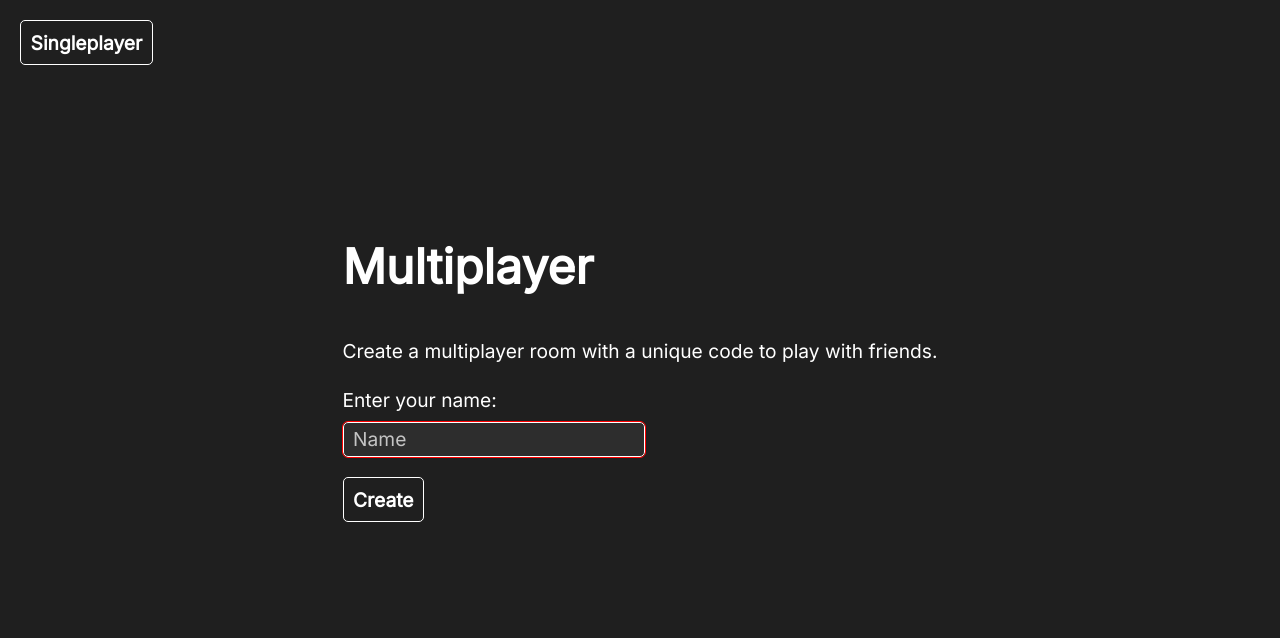
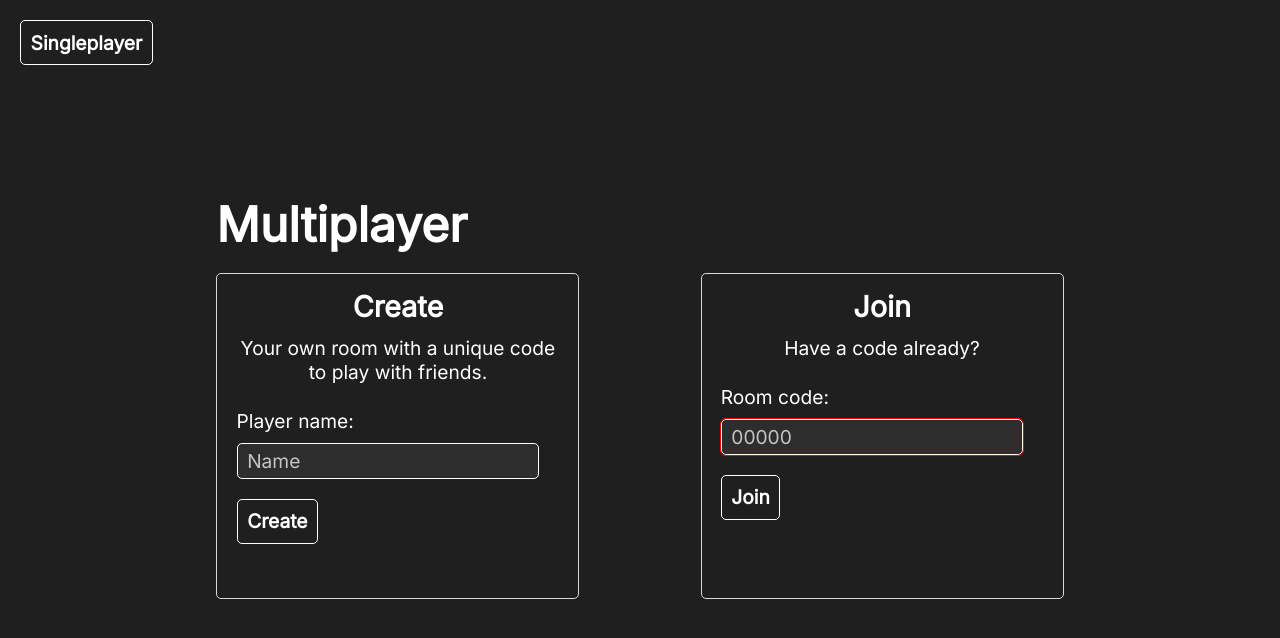
Before and after one commit to AndrewLester/typematch, a SvelteKit app in the folder client/: page /multiplayer in a window 1280 px wide. Shown: the top 638 px of the page. Built offline with nearby package versions, Linux system fonts and the light colour scheme; a web font is replaced by a local one; what svelte-local-storage-store would draw is missing.

Commit message:
Fix a lot

```diff
--- a/client/src/app.css
+++ b/client/src/app.css
@@ -42,7 +42,7 @@ h4,
 h5,
 h6 {
     font-family: var(--font-heading);
-    margin-bottom: 1em;
+    margin-bottom: 0.5em;
     line-height: 1;
 }
 
--- a/client/src/lib/components/Editor.svelte
+++ b/client/src/lib/components/Editor.svelte
@@ -261,6 +261,8 @@ export function focus() {
         class:started
         style:--current-section-number={currentSectionNumber - sectionViewStart}
         on:click={() => input?.focus()}
+        role="textbox"
+        tabindex="0"
     >
         {#each passageSections.slice(sectionViewStart, sectionViewEnd) as section, i (i + sectionViewStart)}
             {@const sectionCharIndex = passage.indexOf(section)}
@@ -388,6 +390,7 @@ span.other-cursor::after {
     padding: 0.25em;
     background-color: rgba(255, 0, 0, 0.75);
     color: white;
+    white-space: nowrap;
 }
 span.correct {
     color: rgb(217, 255, 228);
--- a/client/src/lib/components/MultiplayerStatisticsView.svelte
+++ b/client/src/lib/components/MultiplayerStatisticsView.svelte
@@ -68,7 +68,7 @@ $: multiplayerPercentStatisticsOptions = {
                     second: '2-digit',
                 }).format(value);
             }
-            return value;
+            return typeof value === 'number' ? value.toPrecision(4) : value;
         },
     },
     curve: 'curveMonotoneX',
--- a/client/src/lib/components/SingleplayerStatisticsView.svelte
+++ b/client/src/lib/components/SingleplayerStatisticsView.svelte
@@ -99,7 +99,7 @@ $: singlePlayerOverallStatisticsOptions = {
                     second: '2-digit',
                 }).format(value);
             }
-            return value;
+            return typeof value === 'number' ? value.toFixed(1) : value;
         },
     },
     curve: 'curveMonotoneX',
--- a/client/src/lib/components/multiplayer/Leaderboard.svelte
+++ b/client/src/lib/components/multiplayer/Leaderboard.svelte
@@ -1,20 +1,22 @@
 <script lang="ts">
 import type { User } from '$lib/types';
+import { flip } from 'svelte/animate';
+import { backOut } from 'svelte/easing';
 import { scale } from 'svelte/transition';
 import Trophy from '../icons/Trophy.svelte';
-import { cubicInOut } from 'svelte/easing';
-import { flip } from 'svelte/animate';
+import Hoverable from '../Hoverable.svelte';
+import { horizontalSlide } from '$lib/transition';
 
 export let users: User[];
 
 $: leaderboard = users.sort(leaderboardSort);
 
-function slideLeft(element: Element, { delay = 0, duration = 350 }) {
+function slideLeft(_: HTMLElement, { delay = 0, duration = 350 }) {
     return {
         delay,
         duration,
         css: (t: number) => {
-            const eased = cubicInOut(t);
+            const eased = backOut(t);
             return `
             transform: translateX(${(1 - eased) * 100}%);
             opacity: ${eased};
@@ -41,6 +43,7 @@ function leaderboardSort(a: User, b: User) {
 </script>
 
 <div>
+    <h2>Leaderboard</h2>
     {#each leaderboard as user, i (user.id)}
         <p
             in:slideLeft={{ delay: i * 50 }}
@@ -57,19 +60,34 @@ function leaderboardSort(a: User, b: User) {
                 {/if}
             </span>
 
-            <span class="username" class:disconnected={!user.connected}
-                >{user.name}</span
-            >
+            <Hoverable let:hovering>
+                <span
+                    class="username"
+                    class:disconnected={!user.connected}
+                    class:admin={user.admin}
+                >
+                    {user.name}
+                </span>
+                {#if hovering}
+                    <span class="ping" transition:horizontalSlide>
+                        {user.ping}ms
+                    </span>
+                {/if}
+            </Hoverable>
         </p>
     {/each}
 </div>
 
 <style>
+h2 {
+    text-decoration: underline;
+    text-underline-offset: 5px;
+}
+
 div {
     display: flex;
     flex-flow: column nowrap;
     gap: 10px;
-    overflow: hidden;
 }
 
 p {
@@ -82,6 +100,10 @@ p {
     clip-path: polygon(0% 0%, 90% 0%, 100% 100%, 10% 100%);
     color: black;
     transition: background-color 250ms ease;
+}
+
+.username.admin {
+    text-decoration: underline;
 }
 
 p .icon {
@@ -103,22 +125,28 @@ p .icon > * {
     background-color: rgb(225, 225, 225);
 }
 
-.finished:first-child {
+.finished:first-of-type {
     background-color: var(--gold-light);
     --icon-color: var(--gold);
 }
 
-.finished:nth-child(2) {
+.finished:nth-of-type(2) {
     background-color: var(--silver-light);
     --icon-color: var(--silver);
 }
 
-.finished:nth-child(3) {
+.finished:nth-of-type(3) {
     background-color: var(--bronze-light);
     --icon-color: var(--bronze);
 }
 
 .username.disconnected {
     text-decoration: line-through;
+    color: rgb(73, 73, 73);
+}
+
+.ping {
+    font-size: 0.55rem;
+    align-self: center;
 }
 </style>
--- a/client/src/lib/stores.ts
+++ b/client/src/lib/stores.ts
@@ -69,8 +69,6 @@ export function multiplayerWSStore(webSocketURL: string) {
                                 }
                             };
                             update('countdownTime');
-                            update('startTime');
-                            update('endTime');
 
                             return { local, ...data.data };
                         });
--- a/client/src/lib/types.ts
+++ b/client/src/lib/types.ts
@@ -30,8 +30,6 @@ export interface MultiplayerGame {
     };
     statistics: Record<string, any>;
     local?: {
-        startTime?: number;
-        endTime?: number;
         countdownTime?: number;
     };
 }
--- a/client/src/routes/game/[code]/+page.svelte
+++ b/client/src/routes/game/[code]/+page.svelte
@@ -45,7 +45,7 @@ $: if (game.state === GameState.Waiting) {
 
 $: userCount = Object.values(game.users).length;
 // Not sure why but sometimes $page.params.code is undefined
-$: if (browser && $preferences?.name) {
+$: if (browser && $preferences?.name && $page.params.code && !gameStore) {
     gameStore = multiplayerWSStore(
         `ws${!dev ? 's' : ''}://${PUBLIC_WORKER_HOST}/game/${
             $page.params.code
--- a/client/src/routes/multiplayer/+page.server.ts
+++ b/client/src/routes/multiplayer/+page.server.ts
@@ -6,4 +6,9 @@ export const actions = {
         const code = generateCode();
         throw redirect(303, `/game/${code}`);
     },
+    async joinGame({ request }) {
+        const formData = await request.formData();
+        const code = Number(formData.get('code'));
+        throw redirect(303, `/game/${code}`);
+    },
 };
--- a/client/src/routes/multiplayer/+page.svelte
+++ b/client/src/routes/multiplayer/+page.svelte
@@ -36,12 +36,17 @@ const setupOnCreateGame: SubmitFunction = ({ cancel }) => {
 <!-- Delay lets previous element slide a little bit out -->
 
 <section in:slide|global={{ delay: 250 }} out:slide|global>
-    <header>
     <h1>Multiplayer</h1>
-    </header>
-    <p>Create a multiplayer room with a unique code to play with friends.</p>
-    <form method="post" action="?/createGame" use:enhance={setupOnCreateGame}>
-        <label for="name">Enter your name:</label>
+    <div class="game-options">
+        <div>
+            <h2>Create</h2>
+            <p>Your own room with a unique code to play with friends.</p>
+            <form
+                method="post"
+                action="?/createGame"
+                use:enhance={setupOnCreateGame}
+            >
+                <label for="name">Player name:</label>
                 <!-- svelte-ignore a11y-autofocus -->
                 <input
                     id="name"
@@ -57,4 +62,44 @@ const setupOnCreateGame: SubmitFunction = ({ cancel }) => {
                     <button disabled={submitting}>Create</button>
                 </div>
             </form>
+        </div>
+        <div>
+            <h2>Join</h2>
+            <p>Have a code already?</p>
+            <form method="post" action="?/joinGame" use:enhance>
+                <label for="code">Room code:</label>
+                <!-- svelte-ignore a11y-autofocus -->
+                <input
+                    id="code"
+                    type="text"
+                    placeholder="00000"
+                    name="code"
+                    autofocus
+                    required
+                    minlength="5"
+                    maxlength="5"
+                    pattern="\d{'{5,5}'}"
+                />
+                <div class="button-row">
+                    <button disabled={submitting}>Join</button>
+                </div>
+            </form>
+        </div>
+    </div>
 </section>
+
+<style>
+.game-options {
+    display: flex;
+    flex-flow: row nowrap;
+    gap: 10ch;
+}
+
+.game-options > div {
+    width: 30ch;
+    text-align: center;
+    border: 1px solid rgb(217, 217, 217);
+    padding: 1em;
+    border-radius: 5px;
+}
+</style>
```
Also changed, not shown: client/src/lib/components/Multiplayer.svelte (+12 -9 lines), 1 other file (tests, documents, lock files or other folders). Lines whose indentation alone changed are shown as unchanged.
